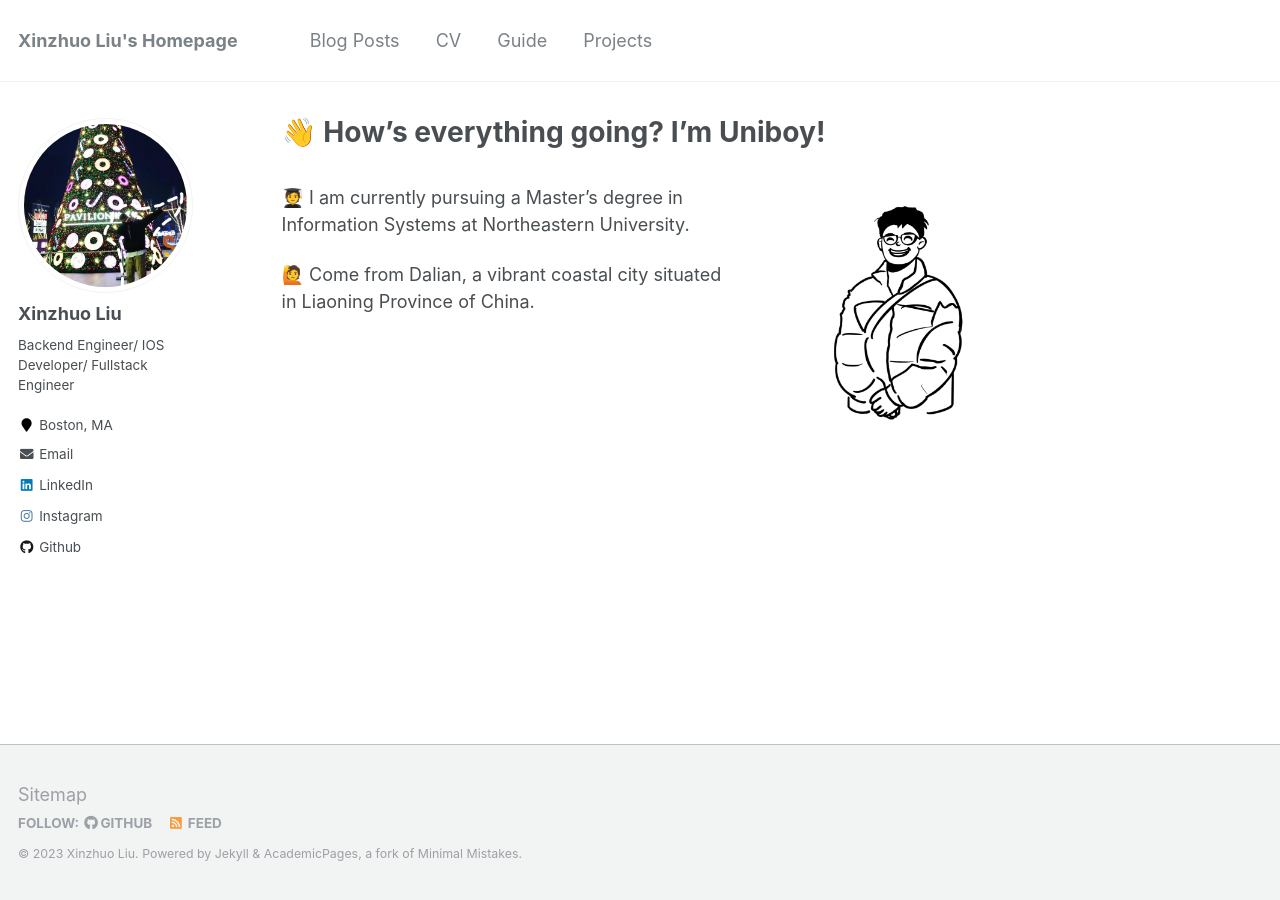
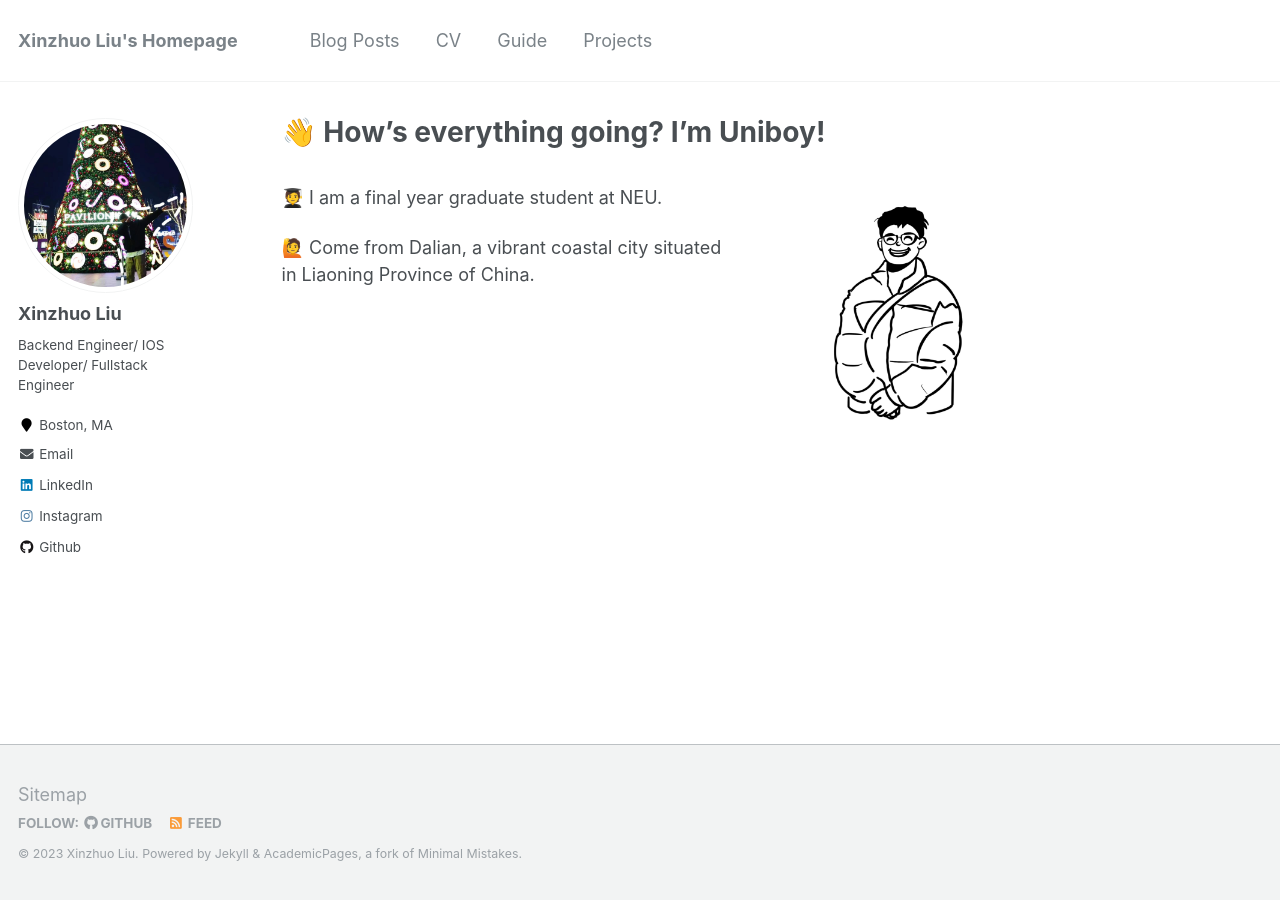
Before and after one commit to Uni-boy/uni-boy.github.io, a Jekyll site: the page built from _pages/about.md, in a window 1280 px wide. Built offline with Jekyll 4.4.1, drawn with Linux system fonts in a browser that asks for light colours.

Commit message:
first page

```diff
--- a/_pages/about.md
+++ b/_pages/about.md
@@ -10,7 +10,7 @@ redirect_from:
 
 ![my personal Logo](/images/myLogo.png){: .align-right width="300px"}
 
-🧑‍🎓 I am currently pursuing a Master's degree in Information Systems at Northeastern University.
+🧑‍🎓 I am a final year graduate student at NEU.
 
 🙋 Come from Dalian, a vibrant coastal city situated in Liaoning Province of China.
 
```
